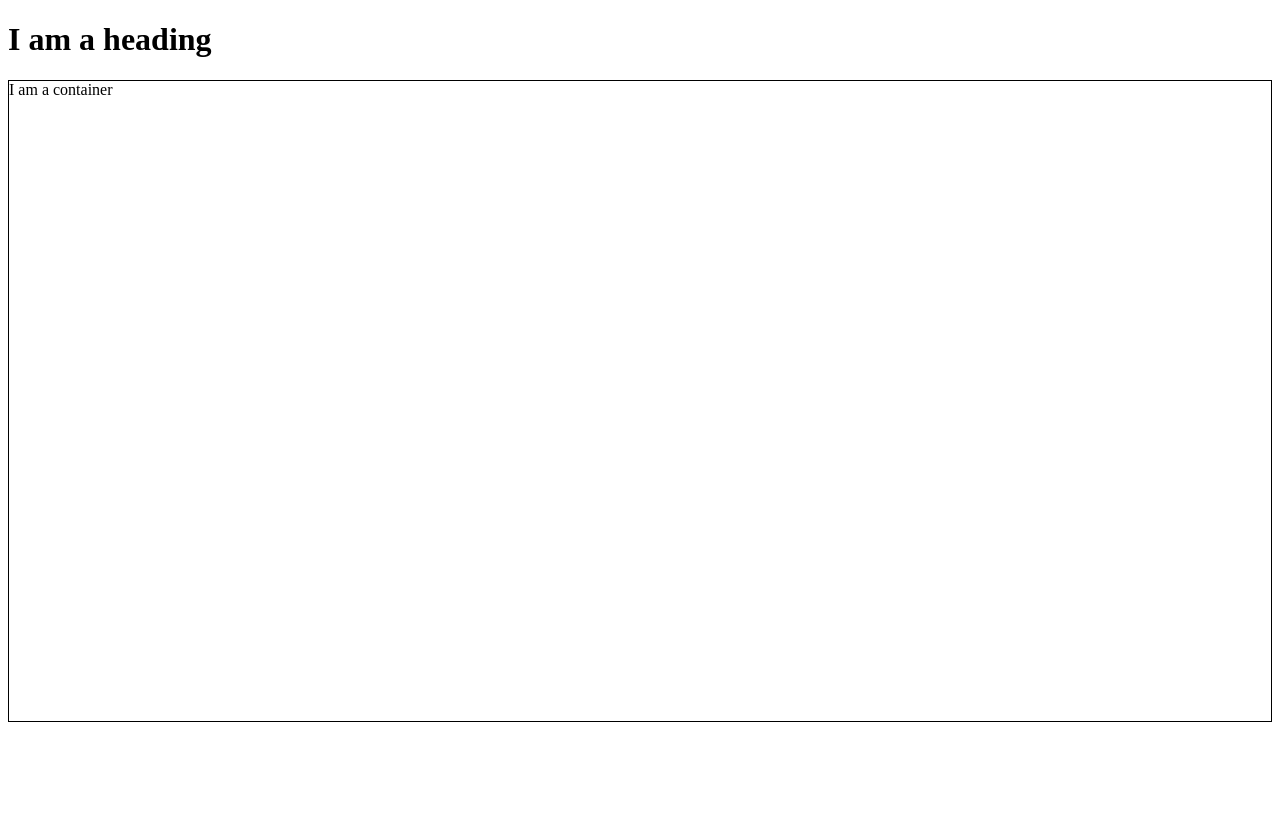
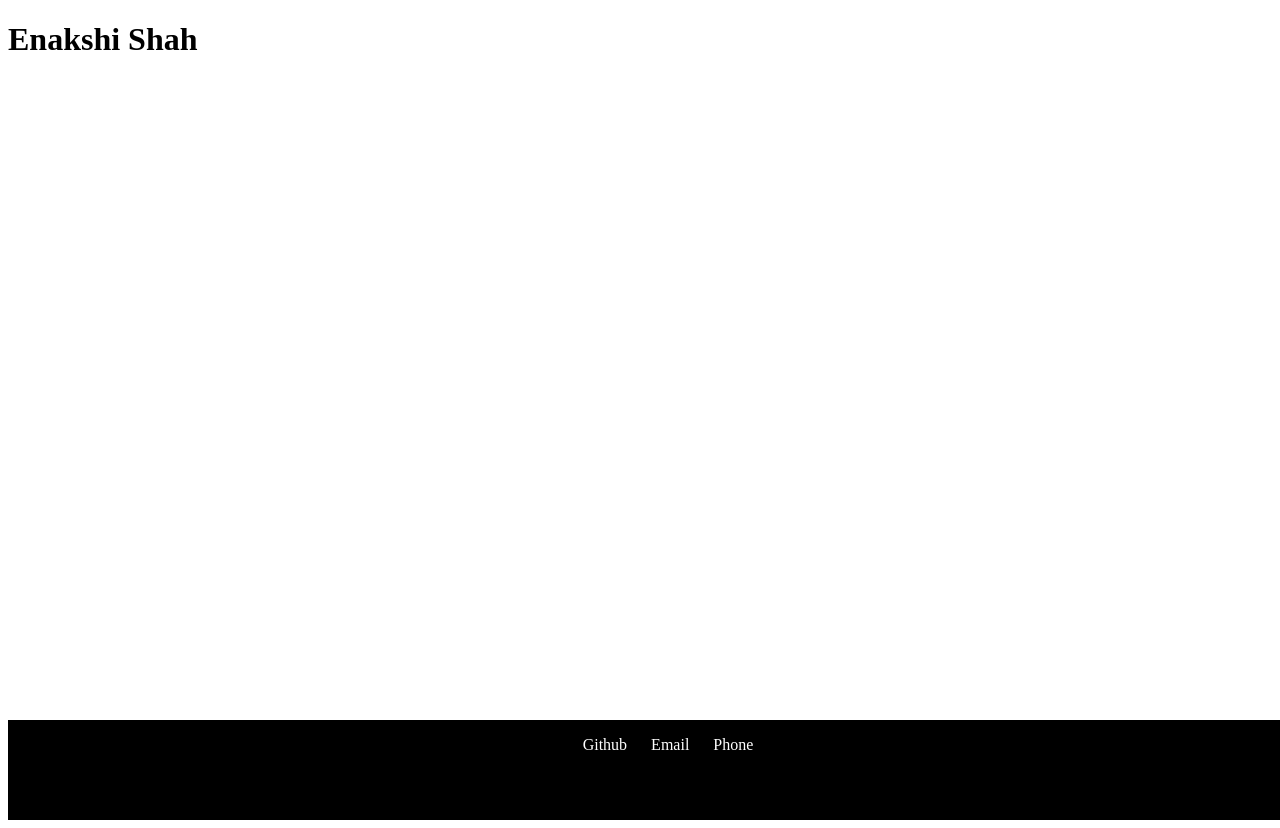
Before and after one commit to shahenak/js_class, a plain HTML site: page html_css_intro/index.html in a window 1280 px wide. Before the commit the page ends 800 px from the top, so only its background shows below. Drawn offline with Linux system fonts and the light colour scheme.

Commit message:
added footer and some styling

```diff
--- a/html_css_intro/index.html
+++ b/html_css_intro/index.html
@@ -6,9 +6,23 @@
     <title>Enakshi</title>
   </head>
   <body>
-    <h1>I am a heading</h1>
+    <header>
+      <h1>Enakshi Shah</h1>
+    </header>
     <div class="container">
-      I am a container
+      <div class="section left-panel">
+
+      </div>
+      <div class="section right-panel">
+
+      </div>
     </div>
+    <footer>
+      <ul class="links">
+        <li><a href="#">Github</a></li>
+        <li><a href="#">Email</a></li>
+        <li><a href="#">Phone</a></li>
+      </ul>
+    </footer>
   </body>
 </html>
--- a/html_css_intro/styles.css
+++ b/html_css_intro/styles.css
@@ -1,4 +1,38 @@
+body {
+  height: 100%;
+  width: 100%;
+}
+
 .container {
-  border: 1px solid black;
   height: calc(80vh);
 }
+
+
+footer {
+  background-color: black;
+  height: 100px;
+  width: 100%;
+  position: relative;
+  bottom: 0;
+}
+
+ul.links {
+  list-style-type: none;
+  position: absolute;
+  height: 20px;
+  top: 0;
+  bottom: 0;
+  left: 0;
+  right: 0;
+  text-align: center;
+}
+
+li {
+  display: inline;
+  padding: 10px;
+}
+
+a {
+  text-decoration: none;
+  color: white;
+}
```
